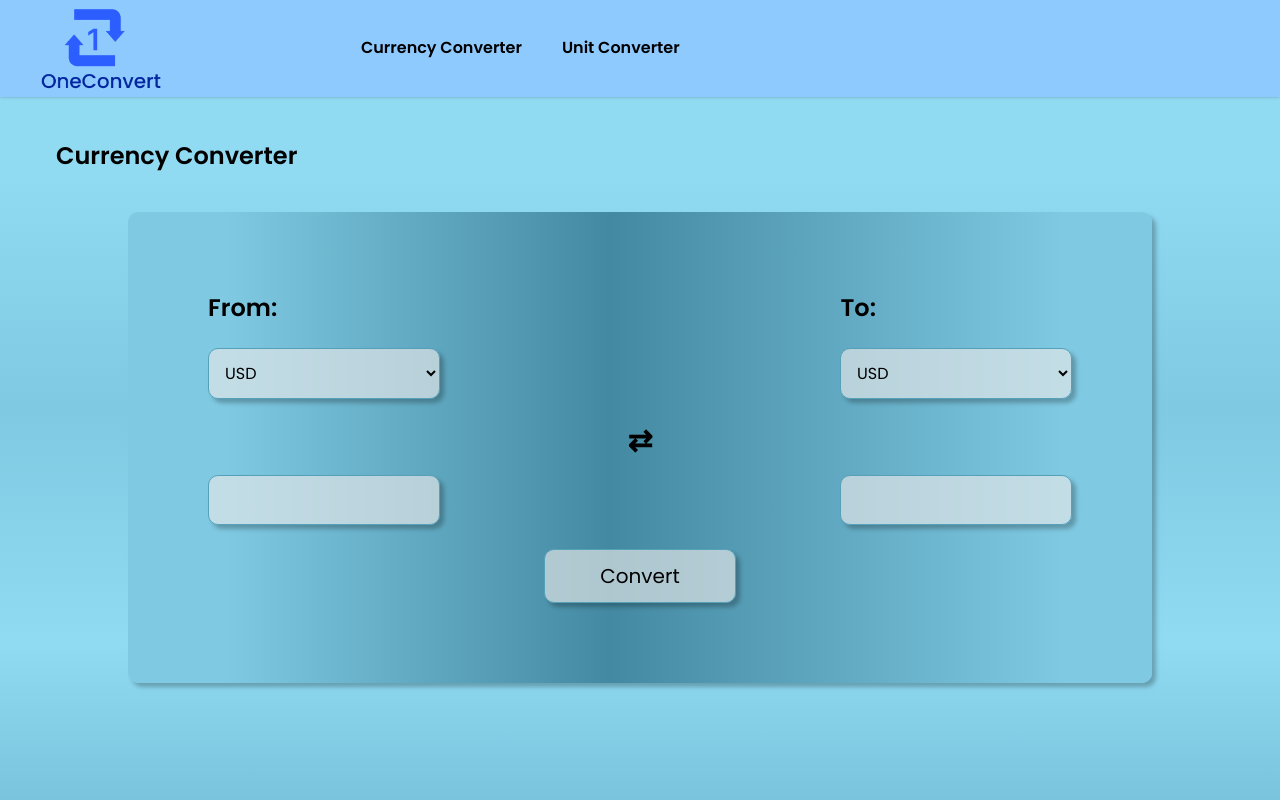
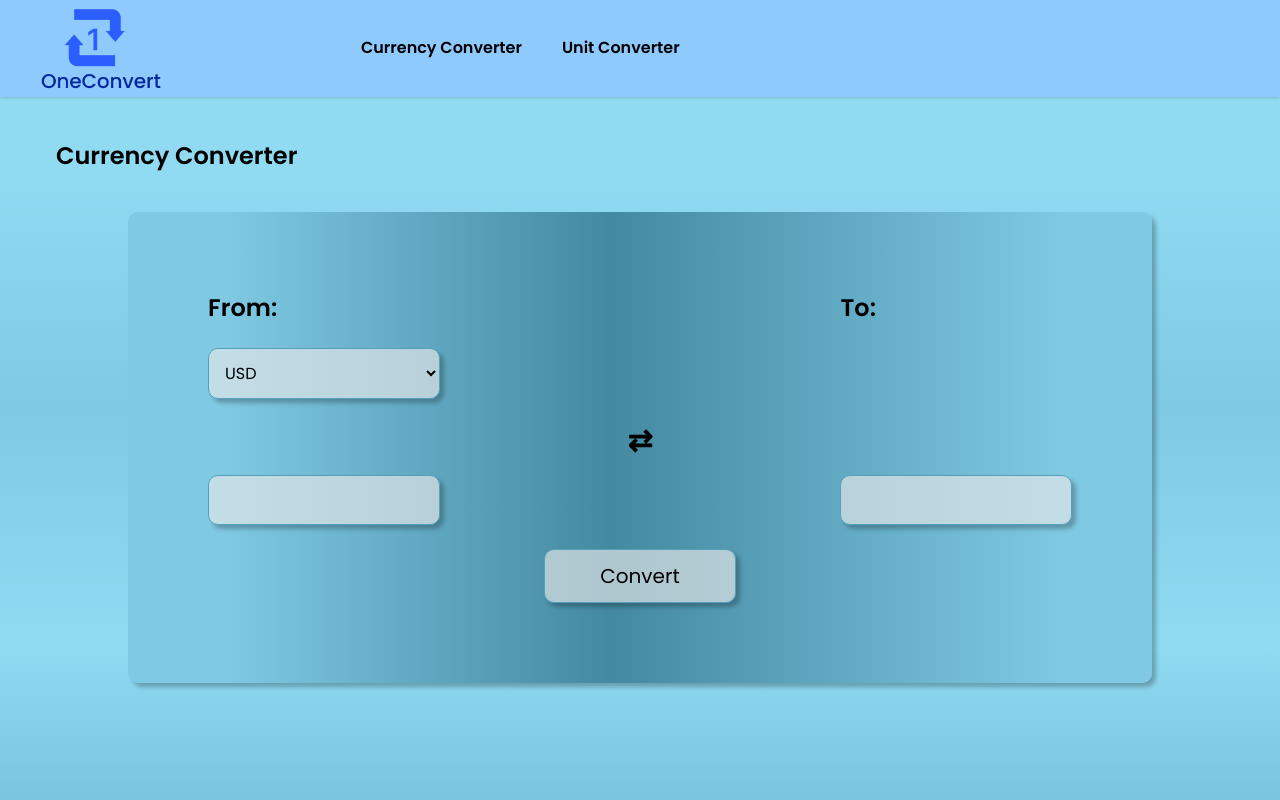
Before and after one commit to Aola-j/OneConvert-App, a React (Vite) app: page / in a window 1280 px wide. Shown: the top 800 px of the page. Built offline with nearby package versions, Linux system fonts and the light colour scheme.

Commit message:
removed duplicate selector

```diff
--- a/src/components/CurrencySelector.jsx
+++ b/src/components/CurrencySelector.jsx
@@ -10,12 +10,6 @@ function CurrencySelector () {
             <option>EUR</option>
             <option>GBP</option>
         </select>
-
-         <select className="gradient-dropdown p-3 rounded border w-60 md:w-58">
-            <option>USD</option>
-            <option>EUR</option>
-            <option>GBP</option>
-        </select>
       </div>
         </div>
     )
```
